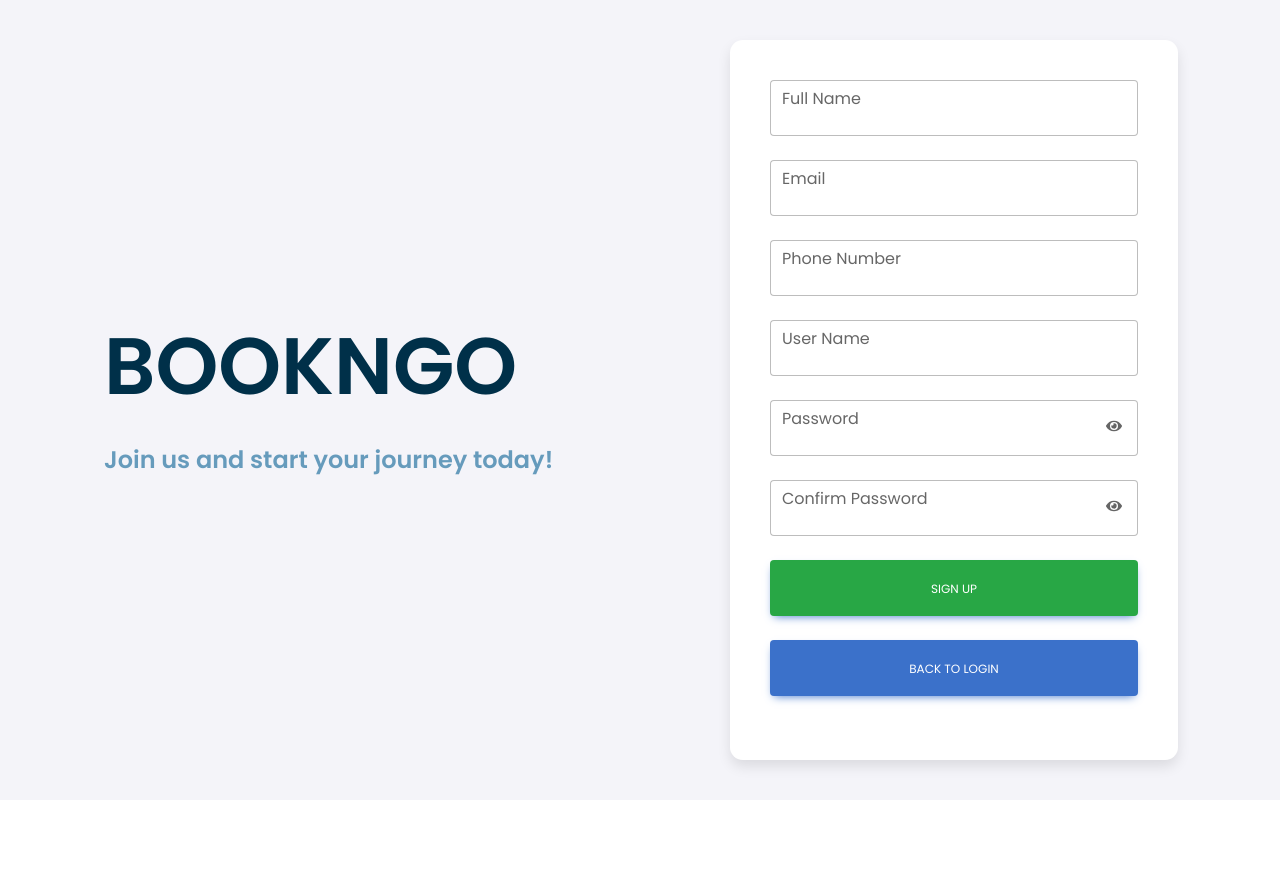
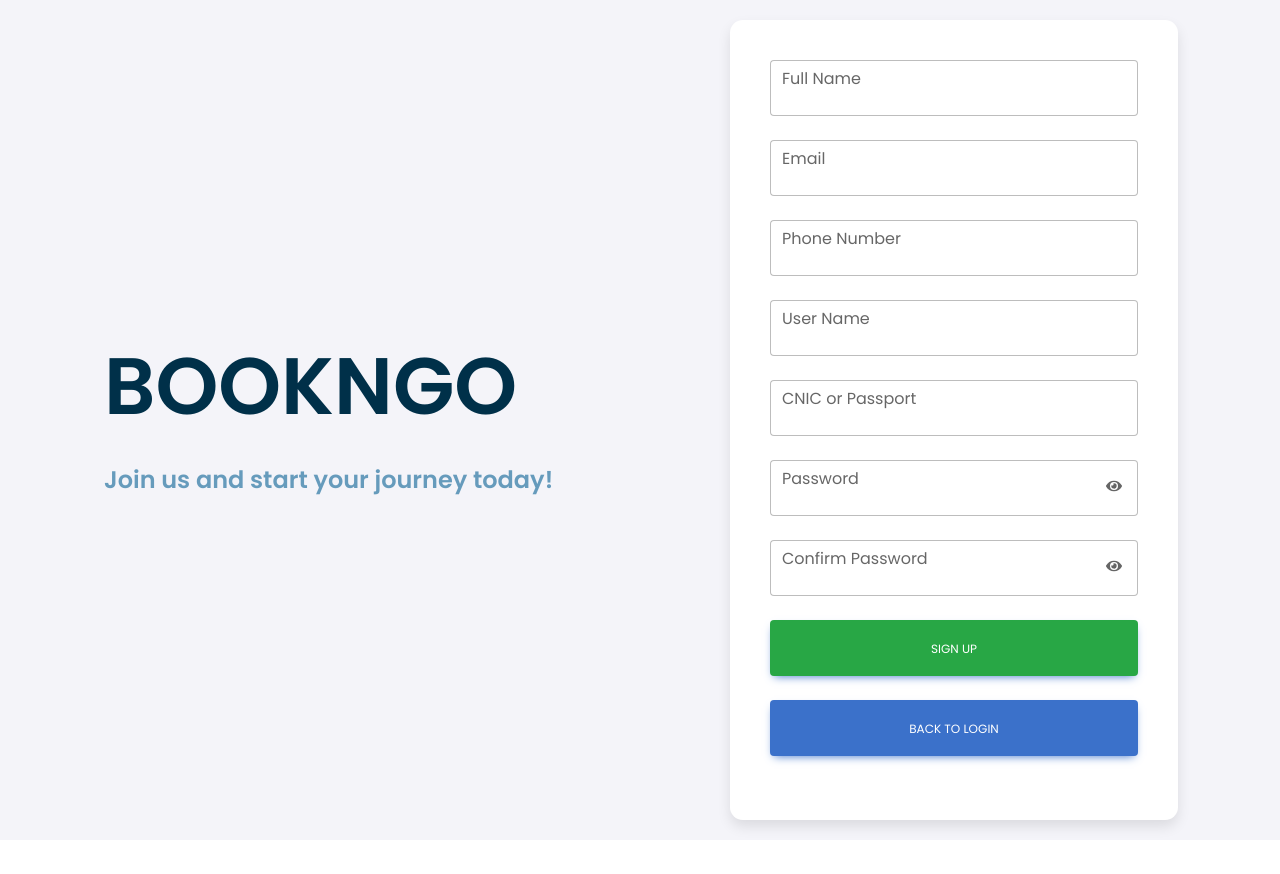
Before and after one commit to Armughan-Ather/BookNGo-Travel-Booking, a React (Create React App) app in the folder client/: page /signup in a window 1280 px wide. Shown: the top 874 px of the page. Before the commit the page ends 840 px from the top, so only its background shows below. Built offline with nearby package versions, Linux system fonts and the light colour scheme.

Commit message:
added cnicOrPassport in signup

```diff
--- a/client/src/pages/SignupPage.js
+++ b/client/src/pages/SignupPage.js
@@ -13,7 +13,8 @@ export default function SignupPage() {
     phone: "",
     userName: "",
     password: "",
-    confirmPassword: ""
+    confirmPassword: "",
+    cnicOrPassport:""
   });
 
   const [errorMessage, setErrorMessage] = useState("");
@@ -27,7 +28,8 @@ export default function SignupPage() {
     event.preventDefault();
     setErrorMessage(""); // Reset error message before each signup attempt
 
-    if (!signupData.name || !signupData.email || !signupData.phone || !signupData.userName || !signupData.password || !signupData.confirmPassword) {
+    if (!signupData.name || !signupData.email || !signupData.phone || !signupData.userName || !signupData.password
+      || !signupData.confirmPassword || !signupData.cnicOrPassport) {
       setErrorMessage("Please fill all the fields.");
       return;
     }
@@ -122,6 +124,16 @@ export default function SignupPage() {
                 required
                 className="input-fields-form"
               />
+              <MDBInput
+                label="CNIC or Passport"
+                type="text"
+                name="cnicOrPassport"
+                value={signupData.cnicOrPassport}
+                onChange={handleChange}
+                required
+                className="input-fields-form"
+              />
+
               <div className="password-container">
                 <MDBInput
                   label="Password"
--- a/client/src/styles/SignUpPage.css
+++ b/client/src/styles/SignUpPage.css
@@ -1,7 +1,7 @@
 @import url('https://fonts.googleapis.com/css2?family=Poppins:wght@400;600&display=swap');
 
 .signup-page {
-  height: 100vh;
+  height: 105vh;
   background-color: #f4f4f9;
   font-family: 'Poppins', sans-serif;
 }
```
